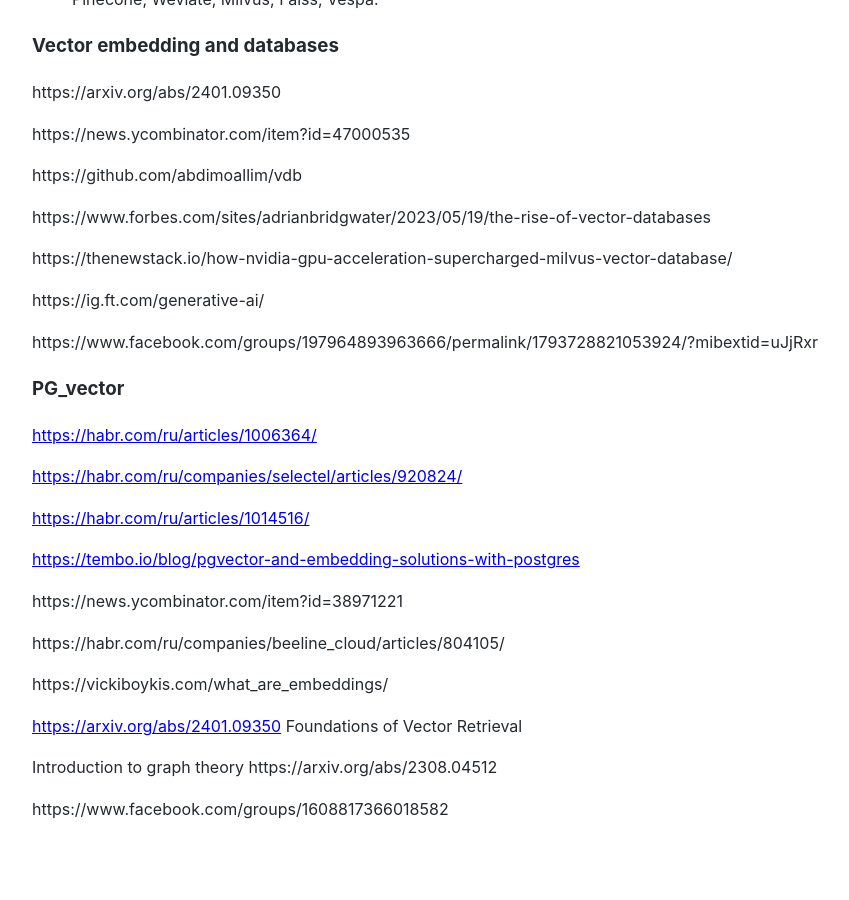
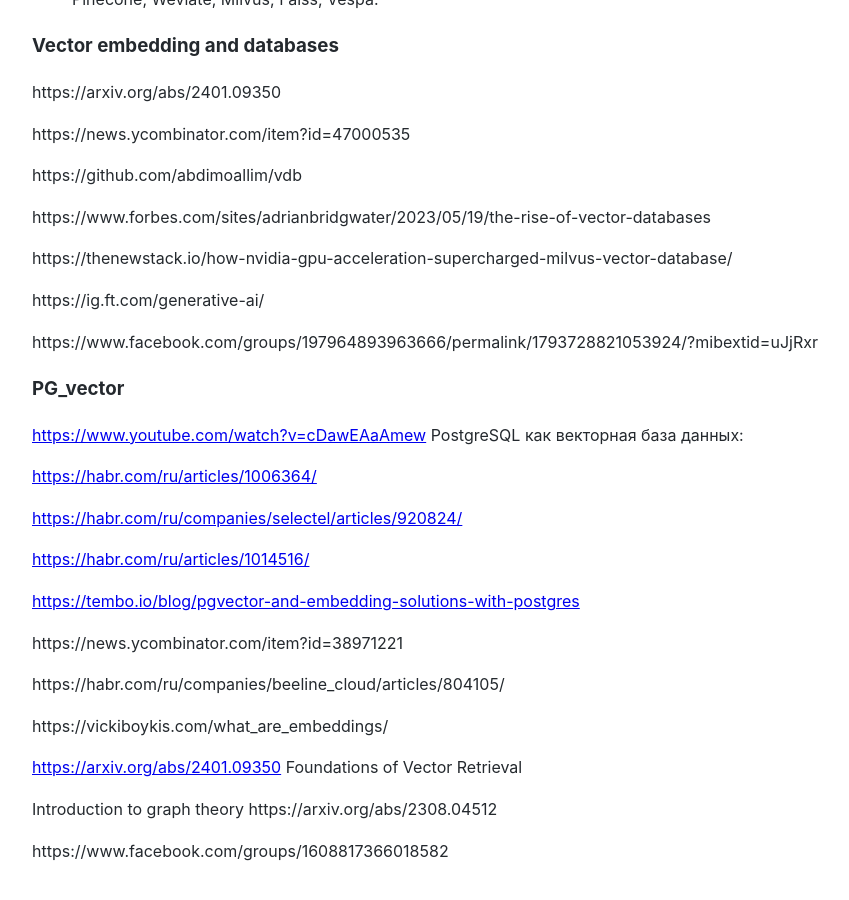
Before and after one commit to Michael-Lubinsky/michael-lubinsky.github.com, a Jekyll site: the page built from vector_db/vector_db.md, in a window 1280 px wide and 900 px high, scrolled down 3190 px. Shown: the whole window, without its empty margins (158-1007 px from the left). Built offline with Jekyll 4.4.1, drawn with Linux system fonts in a browser that asks for light colours; our own code applies the rules of GitHub Pages for plain Markdown files; before the commit the page ends 4049 px from its top, so only the background shows below that.

Commit message:
Update vector_db.md

```diff
--- a/vector_db/vector_db.md
+++ b/vector_db/vector_db.md
@@ -152,6 +152,8 @@
 
 ### PG_vector
 
+<https://www.youtube.com/watch?v=cDawEAaAmew> PostgreSQL как векторная база данных:
+
 <https://habr.com/ru/articles/1006364/>
 
 <https://habr.com/ru/companies/selectel/articles/920824/>
```
